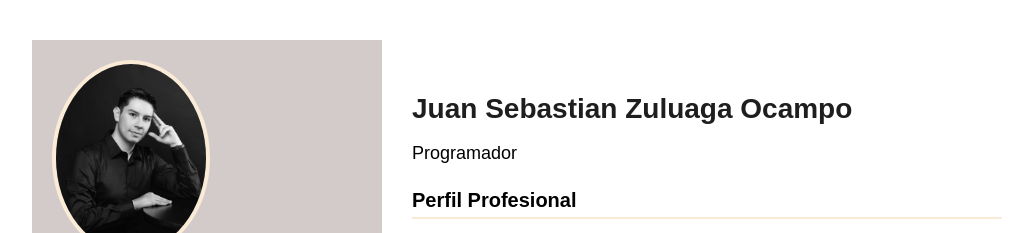
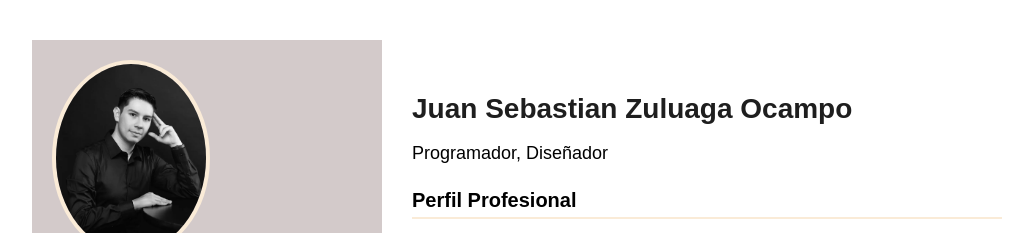
Before and after one commit to JjuanGarcia77/hoja_de_vida, a plain HTML site: page index.html in a window 1280 px wide. Shown: the top 233 px of the page, without its empty margins (108-1141 px from the left). Drawn offline with Linux system fonts and the light colour scheme.

Commit message:
Se agrego algo

```diff
--- a/index.html
+++ b/index.html
@@ -37,7 +37,7 @@
         <h1 class="titulo">
           Juan Sebastian Zuluaga Ocampo
         </h1>
-        <p class="p_titulo">Programador</p>
+        <p class="p_titulo">Programador, Diseñador</p>
 
         <h2 class="subnombres2">Perfil Profesional</h2>
         <p class="p_prodesionall">
```
